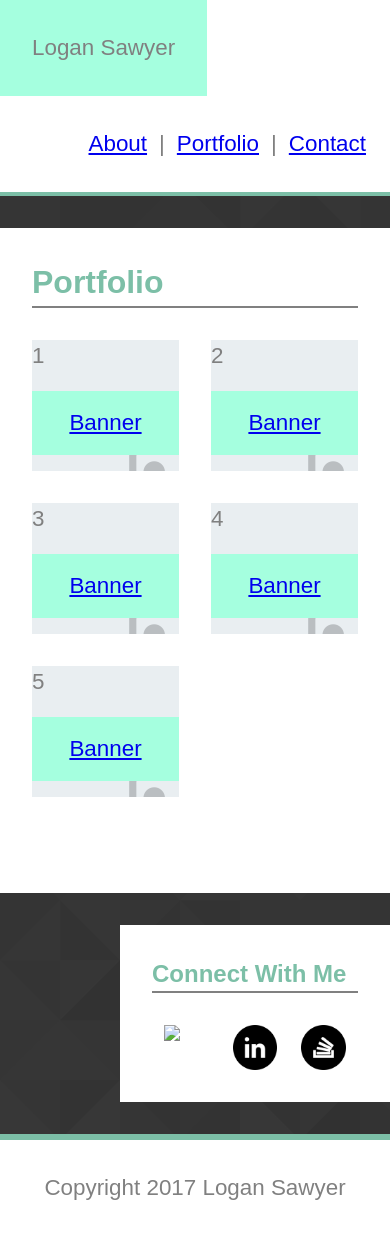
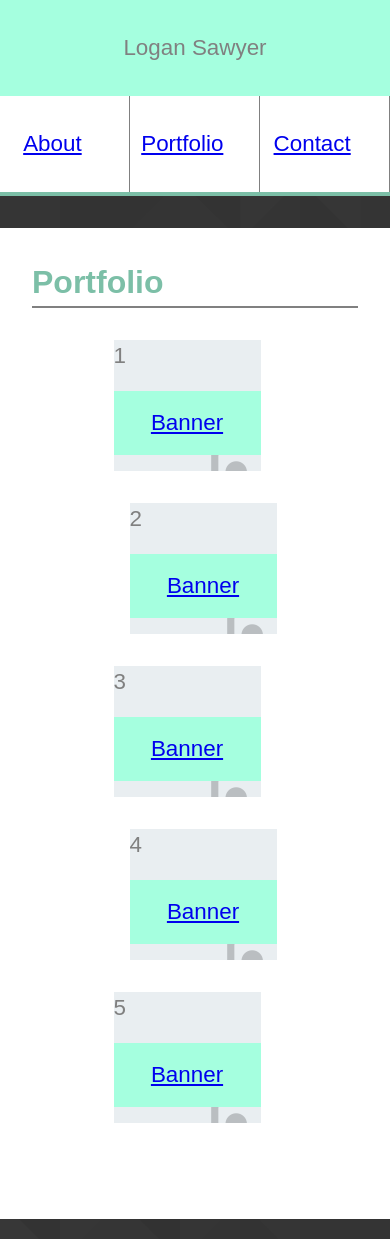
Before and after one commit to lksawyer/Basic-Portfolio, a plain HTML site: page portfolio.html in a window 390 px wide. Shown: the top 1239 px of the page. Drawn offline with Linux system fonts and the light colour scheme.

Commit message:
submitt hw

```diff
--- a/assets/css/style.css
+++ b/assets/css/style.css
@@ -190,3 +190,58 @@ input[type=submit] {
 	width: 25%;
 	margin-top: 1rem;
 }
+
+
+/*Media Queries*/
+
+@media screen and (max-width: 980px) {
+     #sidebar {
+     	float:left;
+     }
+
+     #portfolioImageWrapper div {
+     	float: none;
+     	margin: 0 auto;
+     }
+}
+
+@media screen and (max-width: 768px) {
+
+	#pageWrapper {
+		max-width: 100%
+		width: 100%;
+    }
+
+    #content, #sidebar {
+		float: none;
+		max-width: 100%;
+
+    }
+
+    #sidebar div img {
+		width: 10%;
+	}
+
+}
+
+
+@media screen and (max-width: 640px) {
+    #headerWrapper {
+    	max-width: 100%;
+    }
+
+    header, nav {
+		float: none;
+		text-align: center;
+
+	}
+
+	nav ul li {
+		width: 33.3%;
+		border-right: 1px solid gray;
+	}
+
+	nav ul li::after {
+	content: "";
+	}
+}
```
